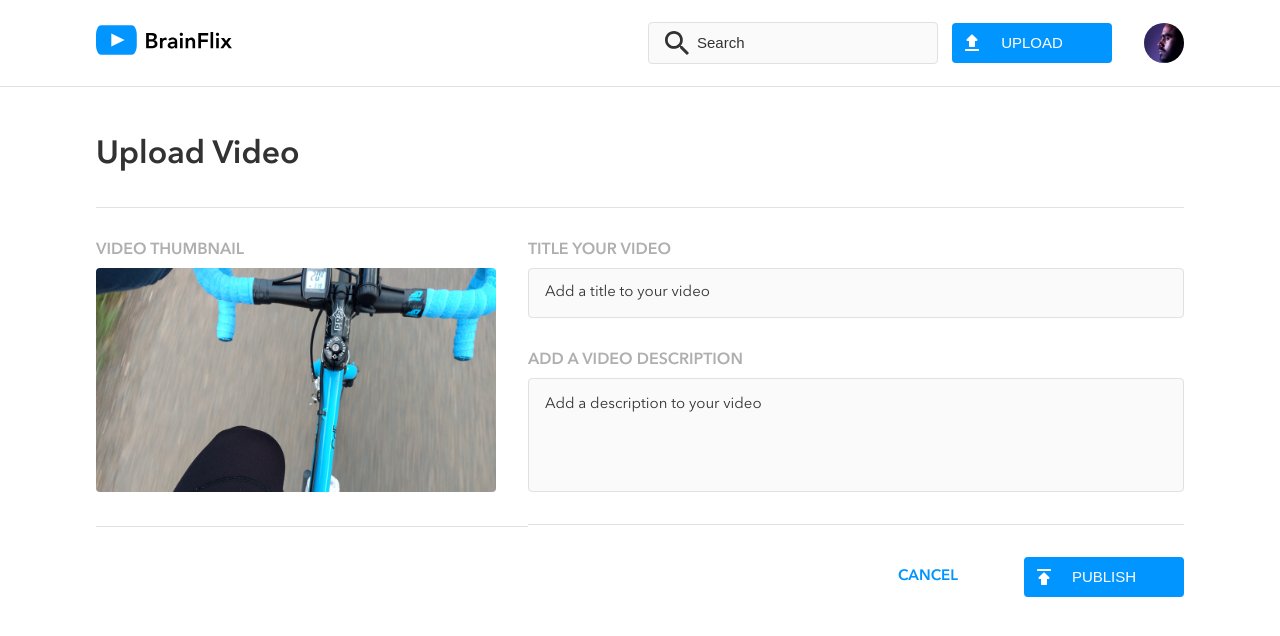
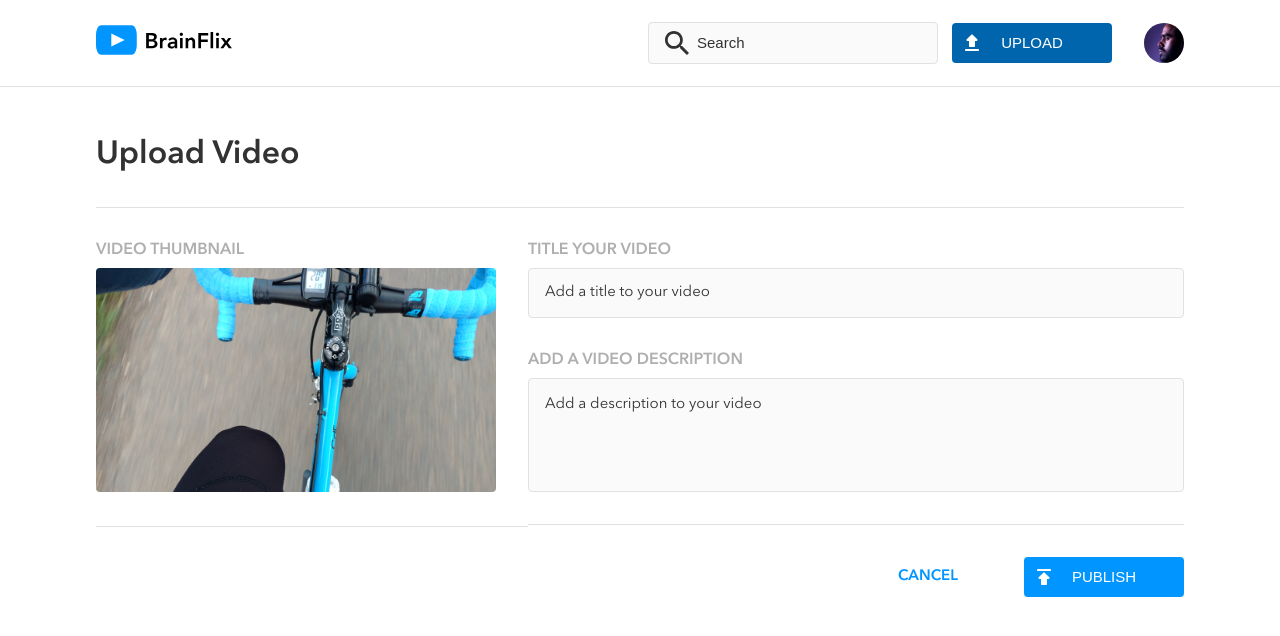
Before and after one commit to nicolecevey/nicole-cevey-brainflix, a React (Create React App) app: page /upload in a window 1280 px wide. In both pictures the pointer is over the button "UPLOAD". Shown: the top 636 px of the page. Built offline with nearby package versions, Linux system fonts and the light colour scheme.

Commit message:
Added alert feature

```diff
--- a/src/pages/Upload/Upload.js
+++ b/src/pages/Upload/Upload.js
@@ -6,8 +6,6 @@ function Upload(props) {
 
     const submitHandler = (event) => {
         event.preventDefault();
-
-
         const newVideo = {
             title: event.target.title.value,
             description: event.target.description.value
@@ -25,7 +23,6 @@ function Upload(props) {
               })
             props.history.push("/")
           })
-
     };
 
     return(
--- a/src/styles/global.scss
+++ b/src/styles/global.scss
@@ -68,6 +68,10 @@ p {
     font-weight: 400;
 }
 
+button:hover {
+    background-color: $CTA-hover-color;
+}
+
 .main {
     display: flex;
     flex-direction: column;
```
Also changed, not shown: src/components/CommentsForm/CommentsForm.js (+12 -0 lines), src/components/Details/Details.js (+18 -0 lines).
